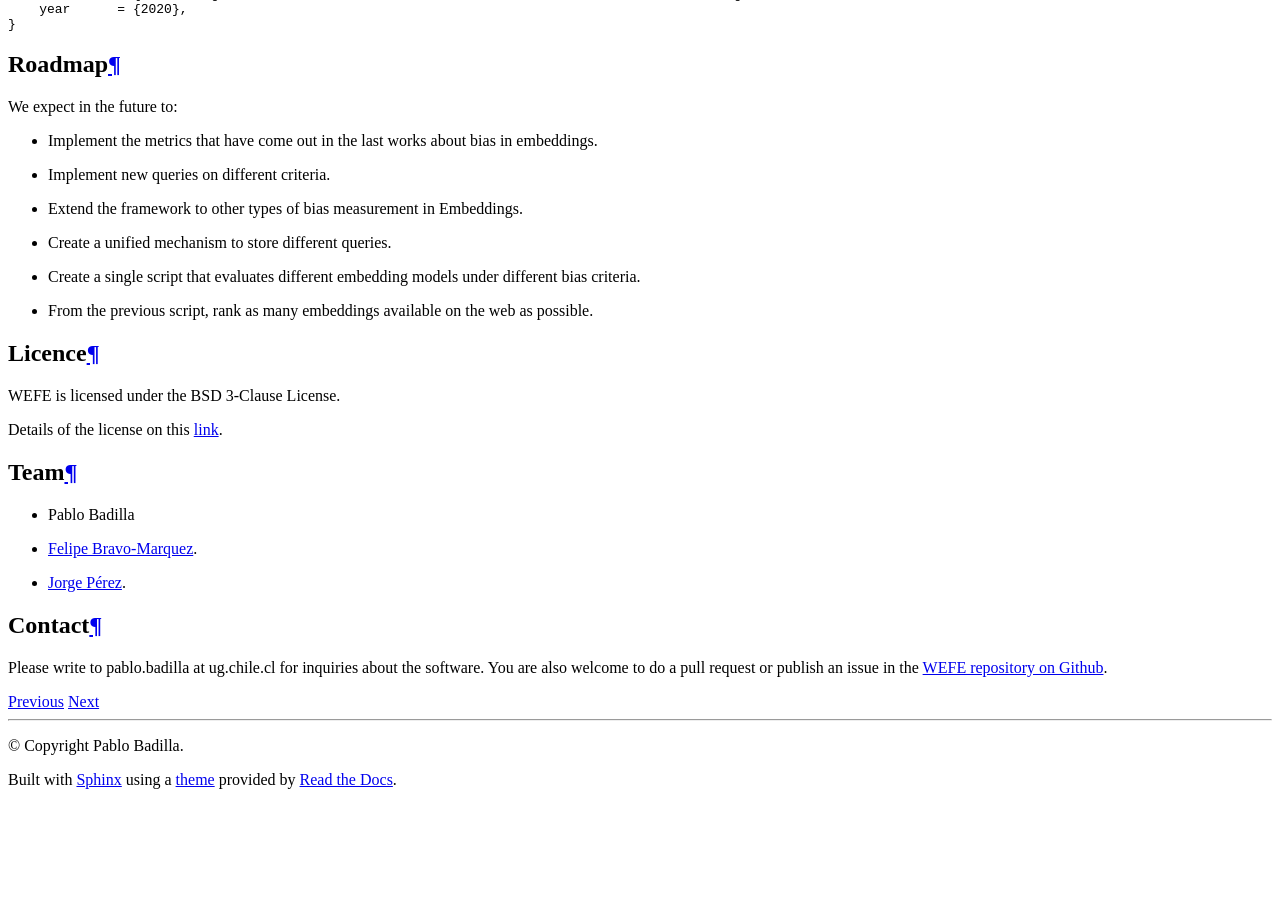
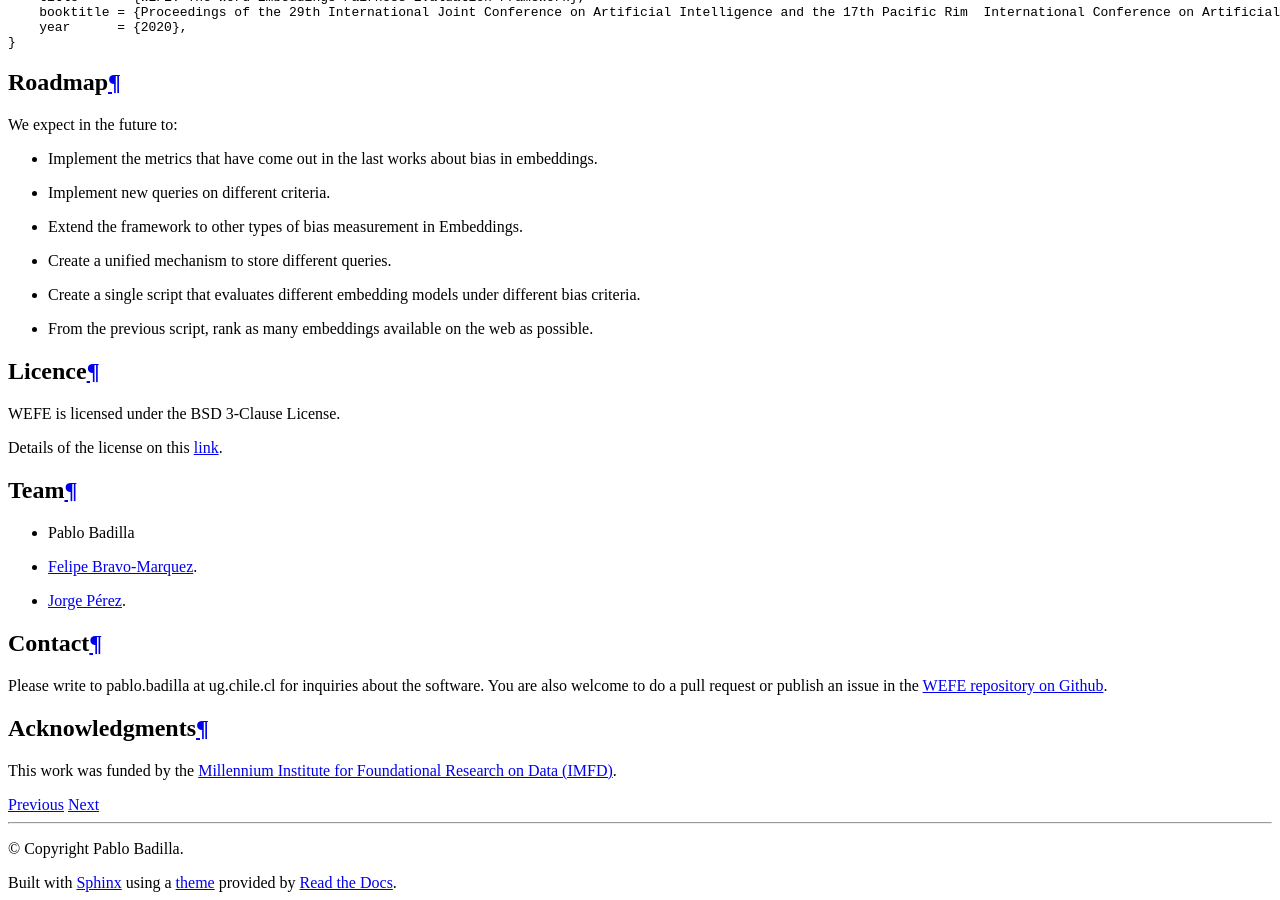
Before and after one commit to dccuchile/wefe, a Sphinx documentation site: the page built from doc/about.rst, in a window 1280 px wide and 900 px high, scrolled down 5087 px. Built offline with Sphinx 7.4.7 and the Read the Docs theme 2.0.0, drawn with Linux system fonts in a browser that asks for light colours; before the commit the page ends 5884 px from its top, so only the background shows below that.

Commit message:
Acknowledgments

```diff
--- a/doc/about.rst
+++ b/doc/about.rst
@@ -325,3 +325,8 @@
 Please write to pablo.badilla at ug.chile.cl for inquiries about the software.
 You are also welcome to do a pull request or publish an issue in the
 `WEFE repository on Github <https://github.com/dccuchile/wefe/>`_.
+
+Acknowledgments
+===============
+
+This work was funded by the `Millennium Institute for Foundational Research on Data (IMFD) <https://imfd.cl/en/>`_.
```
